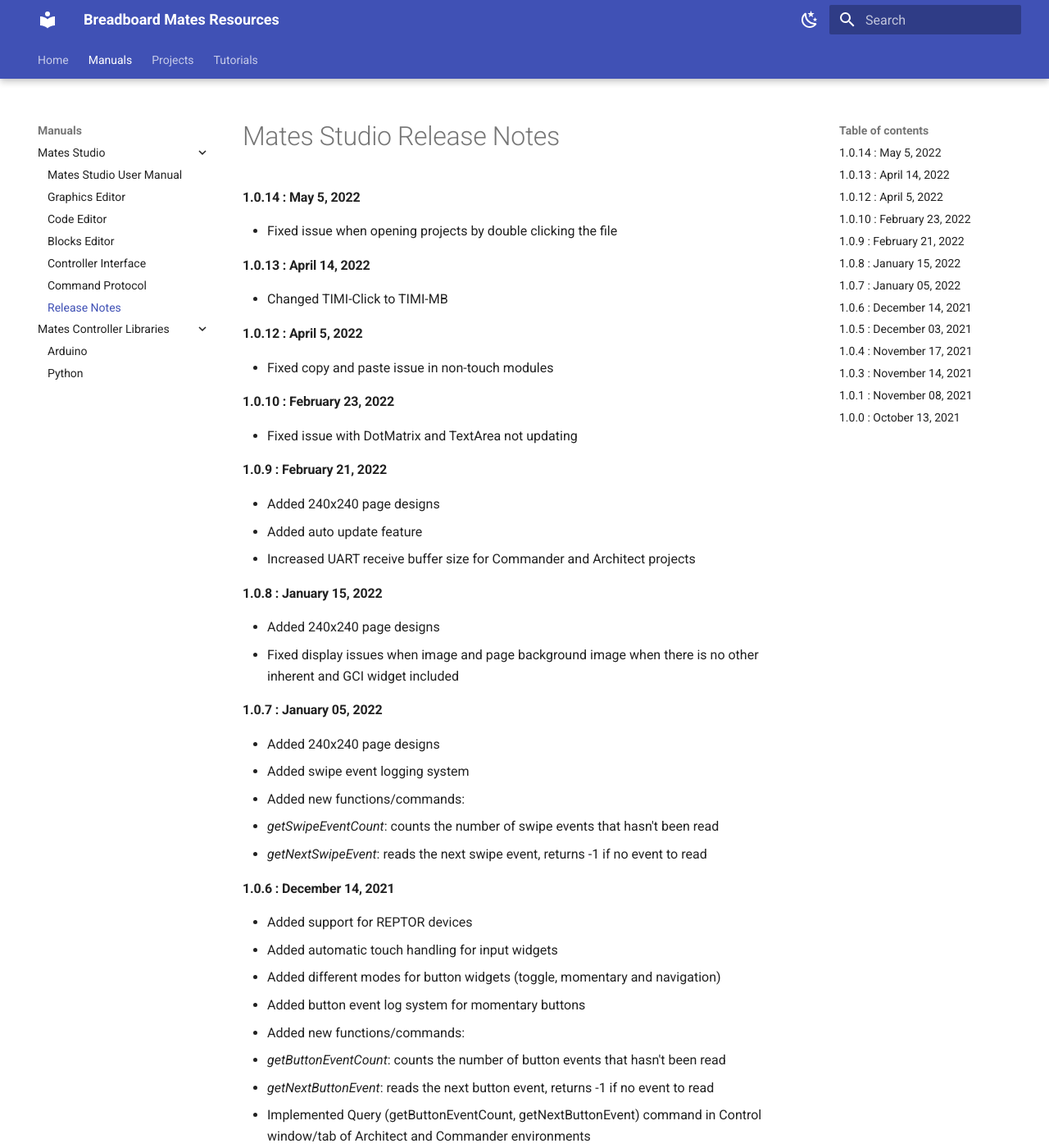
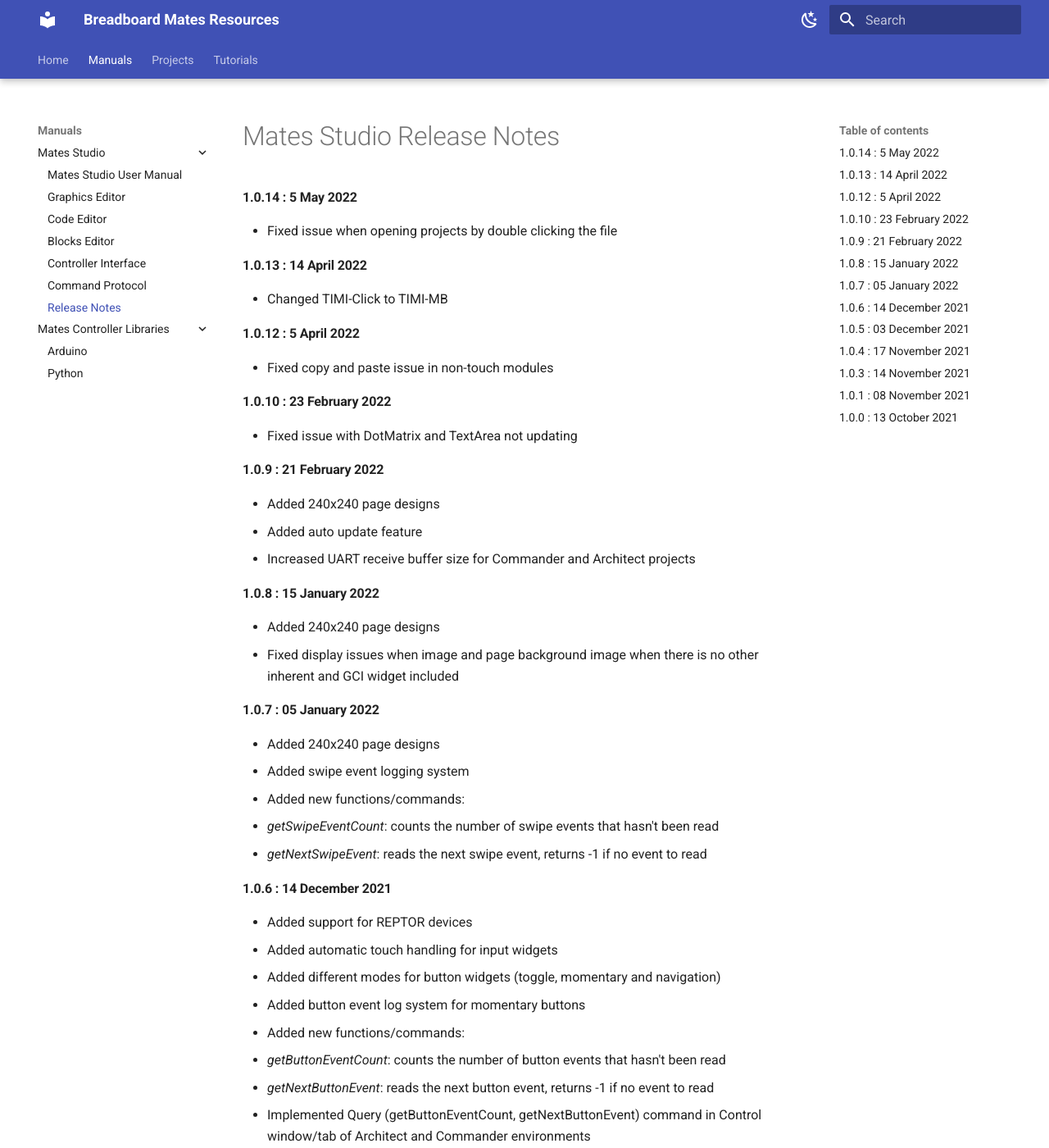
Before and after one commit to iSOLveIT/mkdocs-gen, an MkDocs documentation site: the page built from docs/studio/mates-studio-release-notes.md, in a window 1280 px wide and 1400 px high. Shown: the whole window at 82% size. Built offline with MkDocs 1.6.1 and Material for MkDocs 9.7.7, drawn with Linux system fonts in a browser that asks for light colours; some of the changed text lies outside the part shown.

```diff
--- a/docs/studio/mates-studio-release-notes.md
+++ b/docs/studio/mates-studio-release-notes.md
@@ -1,33 +1,33 @@
 # Mates Studio Release Notes
 
-#### 1.0.14 : May 5, 2022
+#### 1.0.14 : 5 May 2022
 
 - Fixed issue when opening projects by double clicking the file
 
-#### 1.0.13 : April 14, 2022
+#### 1.0.13 : 14 April 2022
 
 - Changed TIMI-Click to TIMI-MB
 
-#### 1.0.12 : April 5, 2022
+#### 1.0.12 : 5 April 2022
 
 - Fixed copy and paste issue in non-touch modules
 
-#### 1.0.10 : February 23, 2022
+#### 1.0.10 : 23 February 2022
 
 - Fixed issue with DotMatrix and TextArea not updating
 
-#### 1.0.9 : February 21, 2022
+#### 1.0.9 : 21 February 2022
 
 - Added 240x240 page designs
 - Added auto update feature
 - Increased UART receive buffer size for Commander and Architect projects
 
-#### 1.0.8 : January 15, 2022
+#### 1.0.8 : 15 January 2022
 
 - Added 240x240 page designs
 - Fixed display issues when image and page background image when there is no other inherent and GCI widget included
 
-#### 1.0.7 : January 05, 2022
+#### 1.0.7 : 05 January 2022
 
 - Added 240x240 page designs
 - Added swipe event logging system
@@ -35,7 +35,7 @@
   - *getSwipeEventCount*: counts the number of swipe events that hasn't been read
   - *getNextSwipeEvent*: reads the next swipe event, returns -1 if no event to read
 
-#### 1.0.6 : December 14, 2021
+#### 1.0.6 : 14 December 2021
 
 - Added support for REPTOR devices
 - Added automatic touch handling for input widgets
@@ -46,7 +46,7 @@
   - *getNextButtonEvent*: reads the next button event, returns -1 if no event to read
 - Implemented Query (getButtonEventCount, getNextButtonEvent) command in Control window/tab of Architect and Commander environments
 
-#### 1.0.5 : December 03, 2021
+#### 1.0.5 : 03 December 2021
 
 - Prevented input widgets from being used in non-touch modules
 - Changed MediaGaugeA to have the thumb option from MediaSlider
@@ -55,20 +55,20 @@
 - Fixed RotaryGauge behaving as an input widget
 - Fixed DLL missing from other Windows PCs
 
-#### 1.0.4 : November 17, 2021
+#### 1.0.4 : 17 November 2021
 
 - Fixed Inherent resource updates for gauges
 
-#### 1.0.3 : November 14, 2021
+#### 1.0.3 : 14 November 2021
 
 - Fixed MediaGaugeB compile and display error
 
-#### 1.0.1 : November 08, 2021
+#### 1.0.1 : 08 November 2021
 
 - Fixed Dot Matrix gradient issue caused by incorrect use of the widget's position
 - Fixed Media Gauge D incorrect range computation
 
-#### 1.0.0 : October 13, 2021
+#### 1.0.0 : 13 October 2021
 
 **_Initial Public Release_**
 
```
